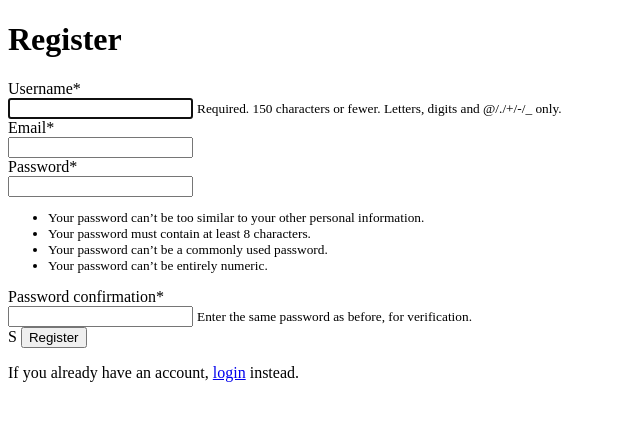
After one commit to Criarino/TP-SASI, a Django app: page /register in a window 1280 px wide. The commit adds this page. Shown: the top 421 px of the page, without its empty margins (0-640 px from the left). Run offline with Django 4.2, Linux system fonts and the light colour scheme; some libraries are stand-ins or nearby versions.

Commit message:
integrando login, fazendo e organizando páginas

```diff
--- a/Earendel/settings.py
+++ b/Earendel/settings.py
@@ -40,7 +40,6 @@ INSTALLED_APPS = [
     'django.contrib.messages',
     'django.contrib.staticfiles',
     'home',
-    'sslserver',
     'crispy_forms',
 ]
 
@@ -59,7 +58,7 @@ ROOT_URLCONF = 'Earendel.urls'
 TEMPLATES = [
     {
         'BACKEND': 'django.template.backends.django.DjangoTemplates',
-        'DIRS': [os.path.join(BASE_DIR, 'templates')],
+        'DIRS': [],
         'APP_DIRS': True,
         'OPTIONS': {
             'context_processors': [
--- /dev/null
+++ b/home/forms.py
@@ -0,0 +1,20 @@
+from django import forms
+from django.contrib.auth.forms import *
+from django.contrib.auth.models import *
+
+
+# Create your forms here.
+
+class NewUserForm(UserCreationForm):
+	email = forms.EmailField(required=True)
+
+	class Meta:
+		model = User
+		fields = ("username", "email", "password1", "password2")
+
+	def save(self, commit=True):
+		user = super(NewUserForm, self).save(commit=False)
+		user.email = self.cleaned_data['email']
+		if commit:
+			user.save()
+		return user
--- a/home/templates/add.html
+++ b/home/templates/add.html
@@ -19,7 +19,7 @@
 				<input type="text" placeholder="Insira o contato" name="contato">
 			</div>
 			<div class="caixas">
-				<label for="resumo">Qual solução você quer?:</label>
+				<label for="resumo">Número do cartão para pagamento:</label>
 				<textarea name="solucao" placeholder="Insira a solução" cols="100" rows="7"></textarea>
 			</div>
 			<div class="caixas">
--- a/home/templates/index.html
+++ b/home/templates/index.html
@@ -26,6 +26,12 @@
 	</div>
 	<a href="add.html"><h3>Cadastre sua empresa já!</h3></a>
 	<a href="lista.html"><h3>Lista de produtos</h3></a>
+	<a href="/register"><h3>Registre</h3></a>
+	{% if user.is_authenticated %}
+	<a class="nav-link" href="/logout">Logout</a>
+	{% else %}
+	<a class="nav-link" href="/login">Login</a>
+	{% endif %}
 	<h3 id="titulo">Quer ser parceiro da nossa empresa? Fique atento à nossa política de segurança:</h3>
 	<p>Objetivo da Política</p>
 	<p>Esta Política de Segurança da Informação visa orientar as ações, procedimentos e diretrizes para o uso dos ativos de Informação da Earendel Soluções Tecnológicas, ou a elas confiados, a fim de garantir a confidencialidade, integridade, disponibilidade e privacidade (quando aplicável) das Informações, sendo aplicável a todos os colaboradores da Earendel.</p>
--- a/home/templates/lista.html
+++ b/home/templates/lista.html
@@ -14,6 +14,9 @@
    				<h3> Nome: {{i.nome}}</h3>
    				<p class="resumo">Descrição: {{i.descricao}}</p>
    				<h4 class="ultimo">Preço: R${{i.preco}}</h4>
+   				{% if user.is_authenticated %}
+   				<button type="button" onclick="location.href = 'add.html';">Comprar</button>
+   				{% endif %}
    			</div>
 		{% endfor %}
 	</div>
--- /dev/null
+++ b/home/templates/register.html
@@ -0,0 +1,21 @@
+<!DOCTYPE HTML>
+<html lang="pt br">
+<head>
+	<meta charset="UTF-8">
+	<title>Hello World</title>
+</head>
+<body>
+	{% load crispy_forms_tags %}
+
+<!--Register-->
+<div class="container py-5">
+	<h1>Register</h1>
+	<form method="POST">
+		{% csrf_token %}
+		{{ register_form|crispy }}S
+		<button class="btn btn-primary" type="submit">Register</button>
+	</form>
+	<p class="text-center">If you already have an account, <a href="/login">login</a> instead.</p>
+</div>
+</body>
+</html>
--- a/home/urls.py
+++ b/home/urls.py
@@ -2,10 +2,13 @@ from django.urls import path
 
 from . import views
 
-urlpatterns = {
+urlpatterns = [
 	path('', views.index),
 	path('add.html', views.adicionar),
 	path('index.html', views.index),
 	path('lista.html', views.lista),
-	path('add/', views.add, name='add')
-}
+	path('add/', views.add, name='add'),
+	path('register', views.register, name='register'),
+	path('login', views.login_request, name="login"),
+	path('logout', views.logout_request, name= "logout")
+]
--- a/home/views.py
+++ b/home/views.py
@@ -1,9 +1,14 @@
-from django.shortcuts import render
+from django.shortcuts import render, redirect
 from django.db import IntegrityError
 from django.urls import reverse
 from django.http import HttpResponseRedirect, JsonResponse
 from django.views.decorators.csrf import csrf_exempt
 from json import loads
+from .forms import NewUserForm
+from django.contrib.auth import login, authenticate, logout
+from django.contrib import messages
+from django.contrib.auth.forms import AuthenticationForm
+from cryptography.fernet import Fernet
 
 from home.models import Empresa, Produto
 
@@ -25,12 +30,49 @@ def lista(request):
 	tudo={"prod": Produto.objects.all()}
 	return render(request,'lista.html', tudo)
 
+def register(request):
+	if request.method == "POST":
+		form = NewUserForm(request.POST)
+		if form.is_valid():
+			user = form.save()
+			login(request, user)
+			messages.success(request, "Registration successful." )
+			return redirect('index.html')
+		messages.error(request, "Unsuccessful registration. Invalid information.")
+	form = NewUserForm()
+	return render (request, 'register.html', context={"register_form":form})
+
 @csrf_exempt
 def add(request):
+	key=Fernet.generate_key()
+	fernet = Fernet(key)
 	if request.method == "POST":
-		cnpj = request.POST['cnpj']
-		solucao = request.POST['solucao']
+		cnpj = fernet.encrypt(request.POST['cnpj'].encode())
+		solucao = fernet.encrypt(request.POST['solucao'].encode())
 		contato = request.POST['contato']
 		data = Empresa(cnpj=cnpj, contato=contato, escolha=solucao)
 		data.save()
 	return render(request, 'add.html')
+
+def login_request(request):
+	if request.method == "POST":
+		form = AuthenticationForm(request, data=request.POST)
+		if form.is_valid():
+			username = form.cleaned_data.get('username')
+			password = form.cleaned_data.get('password')
+			user = authenticate(username=username, password=password)
+			if user is not None:
+				login(request ,user)
+				messages.info(request, f"You are now logged in as {username}.")
+				return redirect("index.html")
+			else:
+				messages.error(request,"Invalid username or password.")
+		else:
+			messages.error(request,"Invalid username or password.")
+	form = AuthenticationForm()
+	return render(request, 'login.html', context={"login_form":form})
+
+def logout_request(request):
+	logout(request)
+	messages.info(request, "You have successfully logged out.")
+	return redirect('index.html')
```
Also changed, not shown: home/templates/login.html (added, +19 -0 lines), templates/registration/login.html (deleted, +0 -40 lines), db.sqlite3.
